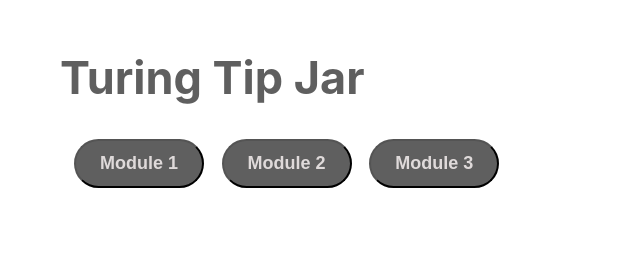
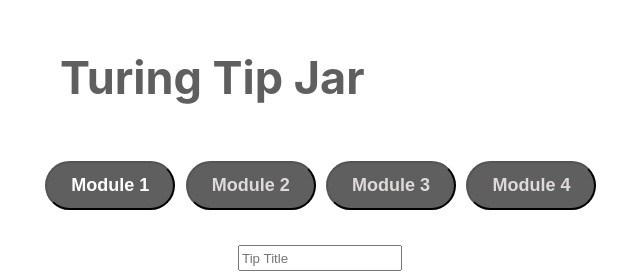
Before and after one commit to ShaunaMyers/turing-two-cents, a React (Create React App) app: page /module/1 in a window 1280 px wide. In both pictures the pointer is over the button "Module 1". Shown: the top 276 px of the page, without its empty margins (320-960 px from the left). Built offline with nearby package versions, Linux system fonts and the light colour scheme; no server answers.

Commit message:
Add class names and styling

```diff
--- a/src/components/App/App.css
+++ b/src/components/App/App.css
@@ -10,9 +10,6 @@ body {
 h1 {
   color: #5f5f5f;
   font-size: 45px;
-}
-
-h1:hover {
 }
 
 div {
@@ -31,6 +28,11 @@ div {
   width: 130px;
 }
 
+.mod-button:hover {
+  color: white;
+  cursor: pointer;
+}
+
 a {
   margin: 1%;
   text-decoration: none;
--- a/src/components/App/App.js
+++ b/src/components/App/App.js
@@ -53,6 +53,7 @@ const App = () => {
     <main className='main'>
       <header>
         <Link to='/'><h1>Turing Tip Jar</h1></Link>
+        <div>
           <NavLink to='/module/1' activeClassName='nav-button'>
             <button className="mod-button">Module 1</button>
           </NavLink>
@@ -65,6 +66,7 @@ const App = () => {
           <NavLink to='/module/4' activeClassName='nav-button'>
             <button className="mod-button">Module 4</button>
           </NavLink>
+        </div>
       </header>
       <Form handleAddTip={handleAddTip} validateInputs={validateInputs}/>
       {error === 'Please fill out title & description fields.'
```
Lines whose indentation alone changed are shown as unchanged.
